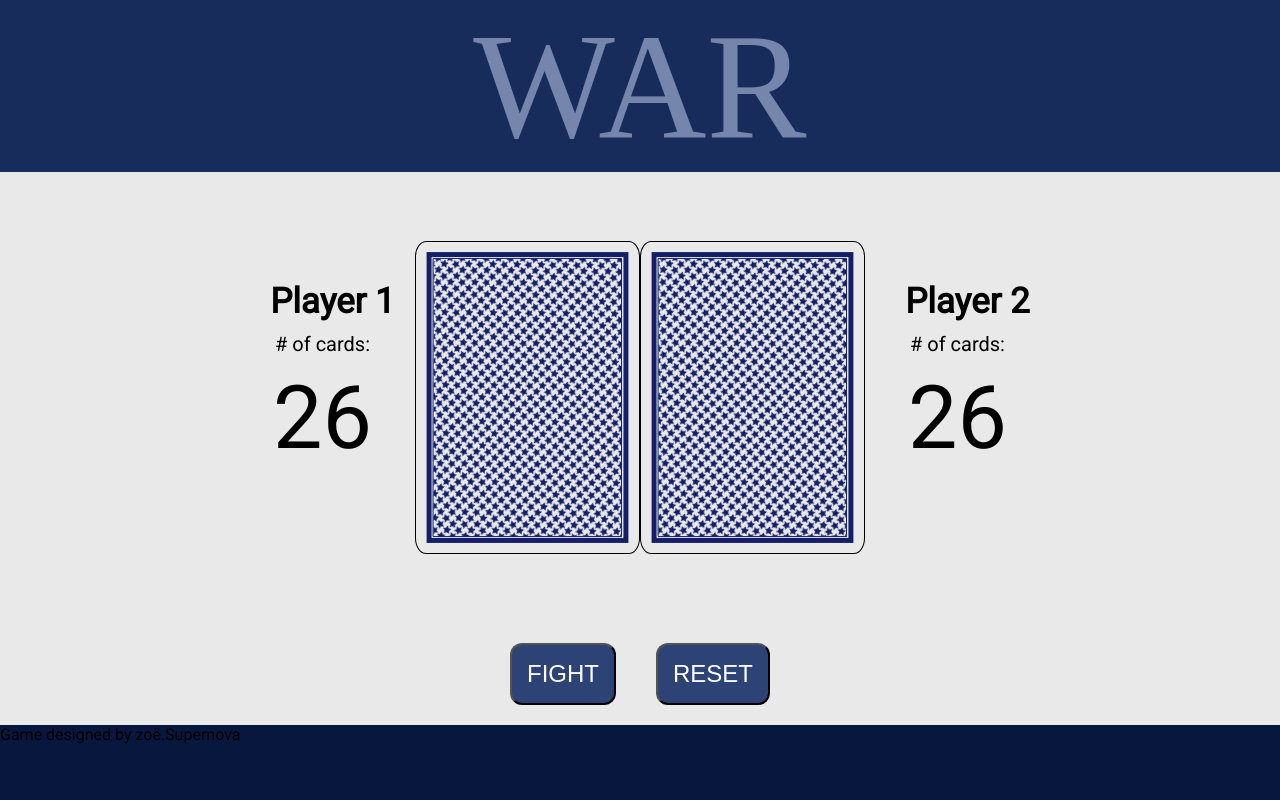
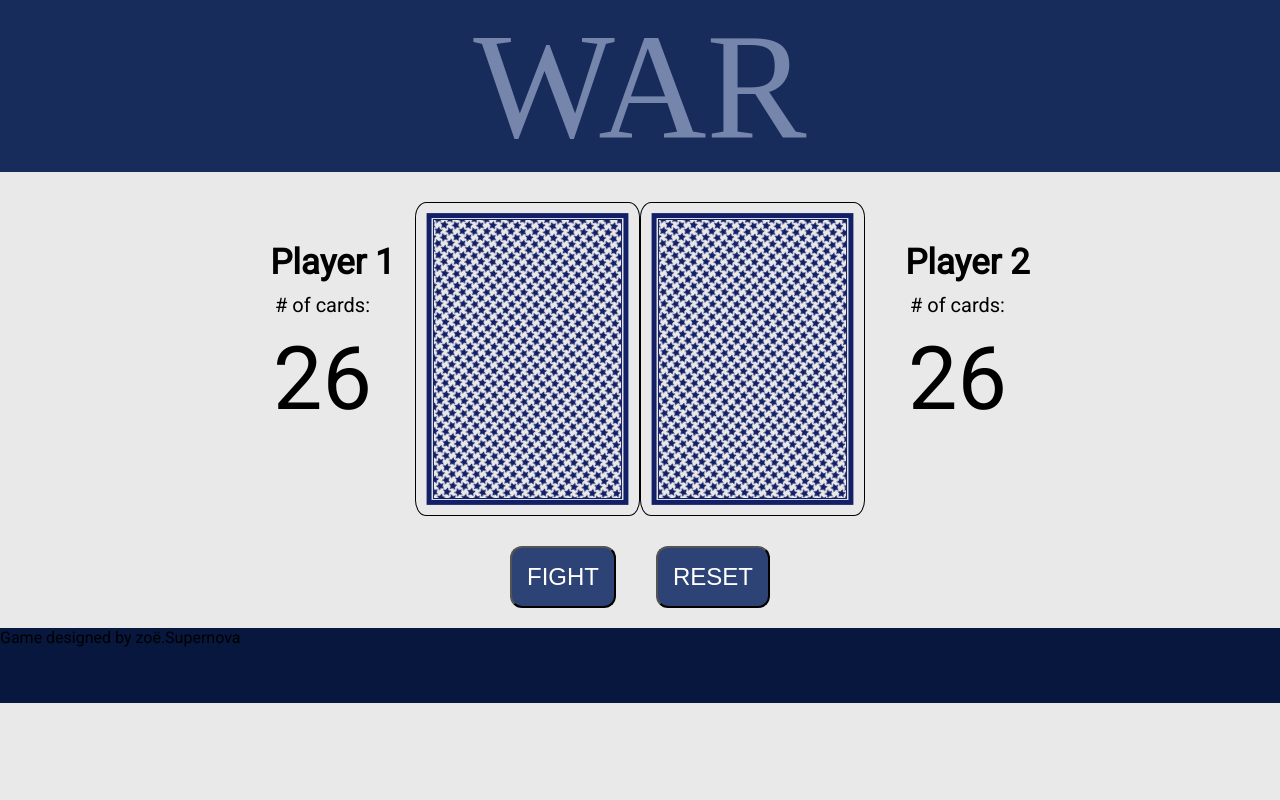
Before and after one commit to zsiskos/SEI-project01, a plain HTML site: page index.html in a window 1280 px wide. Drawn offline with Linux system fonts and the light colour scheme; a web font is replaced by a local one.

Commit message:
adjust margin of main

```diff
--- a/css/style.css
+++ b/css/style.css
@@ -59,7 +59,7 @@ main {
    align-self: center;
    justify-content: space-around;
    width: auto;
-   margin: auto;
+   margin: 20px auto 0px auto;
    padding: 10px;
 }
 
```
